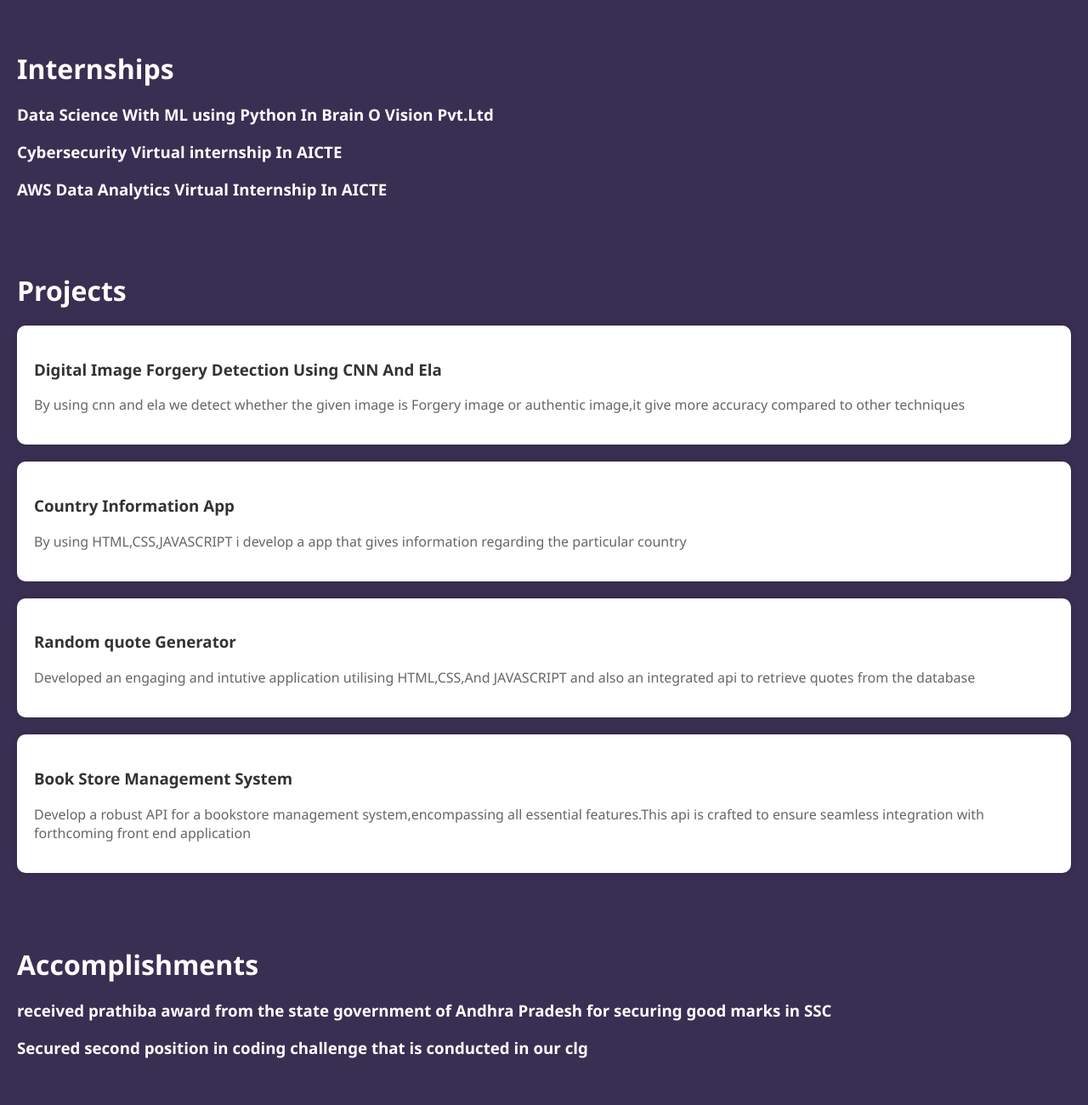
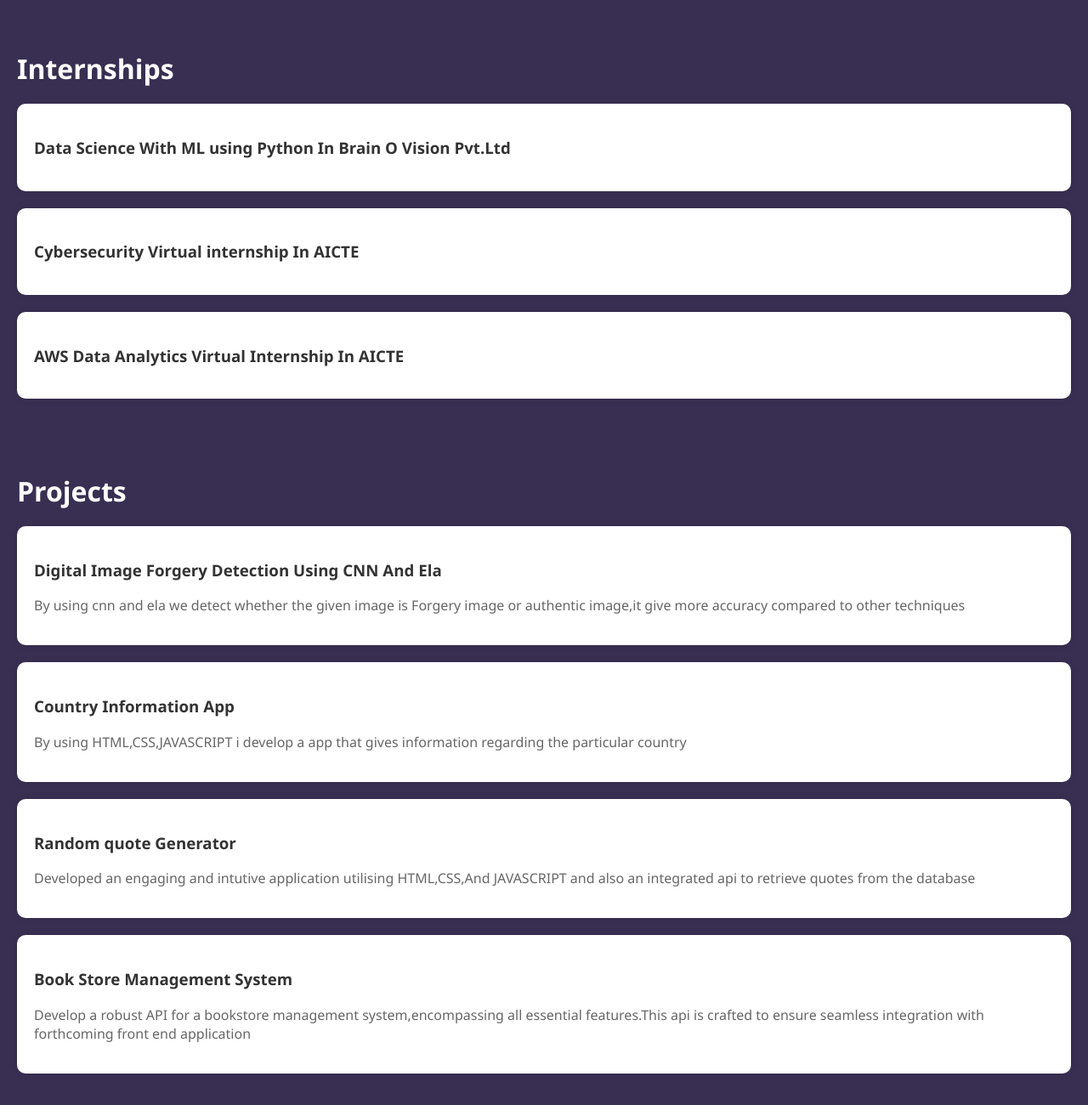
Before and after one commit to Bhavana7523/portofoloio.github.io, a plain HTML site: page index.html in a window 1280 px wide. Shown: the part 1200-2500 px from the top of the page at 85% size. Drawn offline with Linux system fonts and the light colour scheme.

Commit message:
Update style.css

```diff
--- a/style.css
+++ b/style.css
@@ -63,7 +63,39 @@ section h2 {
     color: #333;
     margin-bottom: 20px;
 }
+.Internship {
+    background-color: #fff;
+    padding: 20px;
+    margin-bottom: 20px;
+    border-radius: 10px;
+    box-shadow: 0 0 10px rgba(0, 0, 0, 0.1);
+}
 
+.Internship h3 {
+    color: #333;
+}
+.Internship1 {
+    background-color: #fff;
+    padding: 20px;
+    margin-bottom: 20px;
+    border-radius: 10px;
+    box-shadow: 0 0 10px rgba(0, 0, 0, 0.1);
+}
+
+.Internship1 h3 {
+    color: #333;
+}
+.Internship2 {
+    background-color: #fff;
+    padding: 20px;
+    margin-bottom: 20px;
+    border-radius: 10px;
+    box-shadow: 0 0 10px rgba(0, 0, 0, 0.1);
+}
+
+.Internship2 h3 {
+    color: #333;
+}
 .project {
     background-color: #fff;
     padding: 20px;
@@ -124,6 +156,17 @@ section h2 {
 .project3 p {
     color: #666;
 }
+.Accomplishments {
+    background-color: #fff;
+    padding: 20px;
+    margin-bottom: 20px;
+    border-radius: 10px;
+    box-shadow: 0 0 10px rgba(0, 0, 0, 0.1);
+}
+
+.Accomplishments h3 {
+    color: #333;
+}
 #education {
     padding: 20px;
 }
```
